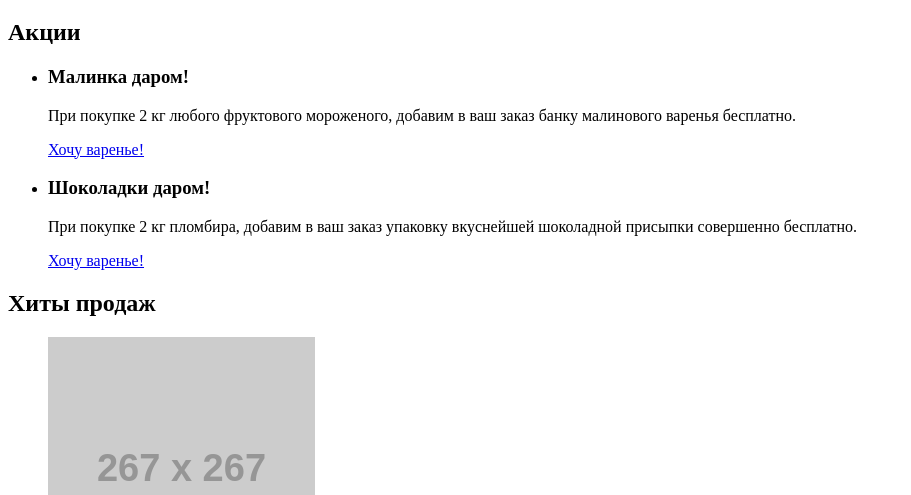
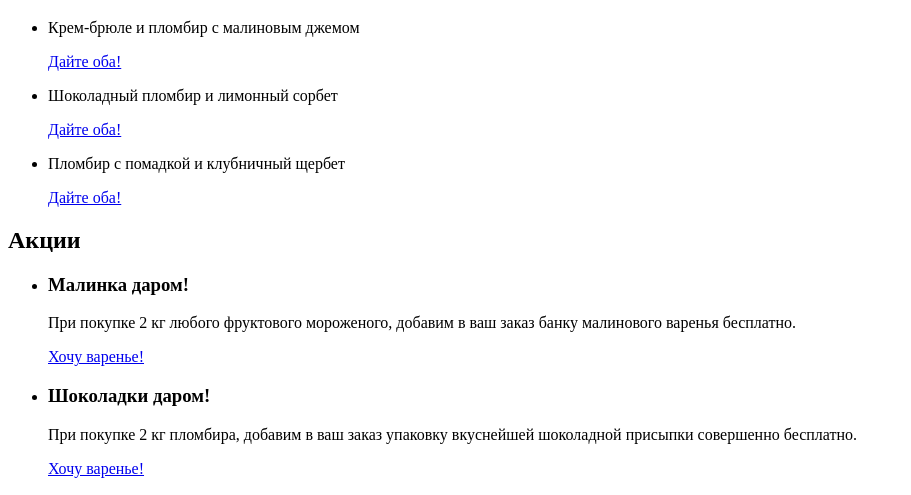
Before and after one commit to ShmApple/587963-gllacy-30, a plain HTML site: page index.html in a window 1280 px wide. Shown: the part 277-772 px from the top of the page, without its empty margins (0-911 px from the left). Drawn offline with Linux system fonts and the light colour scheme; placeholder pictures from the web are drawn by us.

Commit message:
Добавляет разметку слайдера на главной и исправляет другие ошибки в разметке

```diff
--- a/index.html
+++ b/index.html
@@ -22,9 +22,22 @@
     </header>
     <main>
       <h1 class="visually-hidden">Глэйси — магазин мороженого собственного производства</h1>
-      <div class="carousel">
-
-      </div>
+      <section class="carousel">
+        <ul class="carousel__list">
+          <li class="carousel__item carousel-slide">
+            <p>Крем-брюле и пломбир с малиновым джемом</p>
+            <a href="#" class="btn carousel-slide__btn">Дайте оба!</a>
+          </li>
+          <li class="carousel__item carousel-slide">
+            <p>Шоколадный пломбир и лимонный сорбет</p>
+            <a href="#" class="btn carousel-slide__btn">Дайте оба!</a>
+          </li>
+          <li class="carousel__item carousel-slide">
+            <p>Пломбир с помадкой и клубничный щербет</p>
+            <a href="#" class="btn carousel-slide__btn">Дайте оба!</a>
+          </li>
+        </ul>
+      </section>
       <section class="promo">
         <h2 class="visually-hidden">Акции</h2>
         <ul class="promo__list">
@@ -88,11 +101,12 @@
           <h2 class="visually-hidden">Подписаться на рассылку</h2>
           <p>Подпишитесь на нашу сладкую рассылку и будьте всегда в курсе всего самого вкусного, что у нас происходит. Обещаем не спамить и не слать всякой ненужной ерунды. Честно =)</p>
           <form class="newsletter__form newsletter-form" action="index.html" method="post">
-            <label><span class="visually-hidden">Ваш e-mail</span><input type="mail" placeholder="email@example.com"></label>
+            <label><span class="visually-hidden">Ваш e-mail</span><input type="email" placeholder="email@example.com"></label>
             <button type="submit" class="btn newsletter-form__submit-btn">Отправить</button>
           </form>
         </section>
         <section class="contacts">
+          <h2 class="visually-hidden">Наши контакты</h2>
           <a class="contacts__map"><span class="visually-hidden">Мы на карте</span></a>
           <div class="contacts__content">
             <p>Адрес главного офиса<br>и офлайн-магазина: <a href="https://yandex.ru/maps/2/saint-petersburg/house/bolshaya_konyushennaya_ulitsa_19_8/Z0kYdQVjSEQPQFtjfXVyeXpgYQ==/?ll=30.323319%2C59.938663&source=wizgeo&utm_medium=maps-desktop&utm_source=serp&z=20">ул. Большая Конюшенная, 19/8, Санкт-Петербург</a></p>
@@ -102,8 +116,10 @@
         </section>
       </div>
     </main>
-    <footer>
-
+    <footer class="main-footer">
+      <ul>
+        <li></li>
+      </ul>
     </footer>
   </body>
 </html>
```
